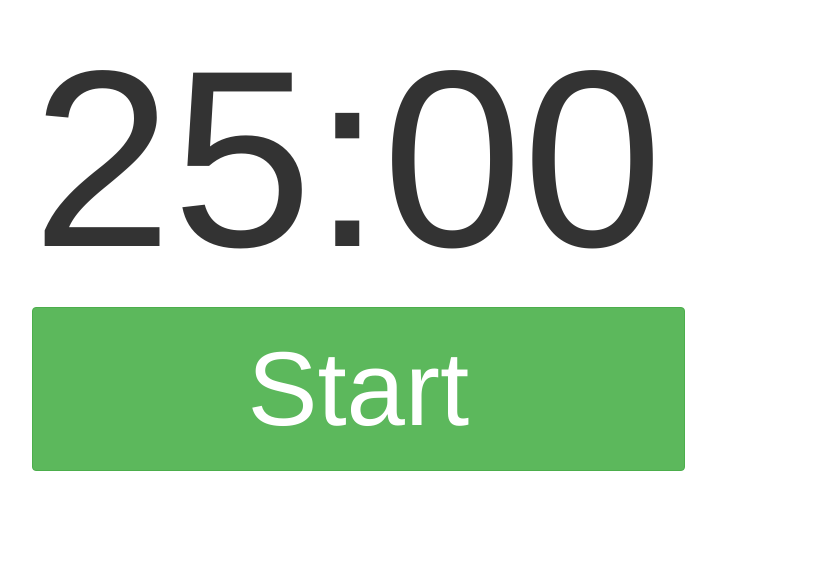
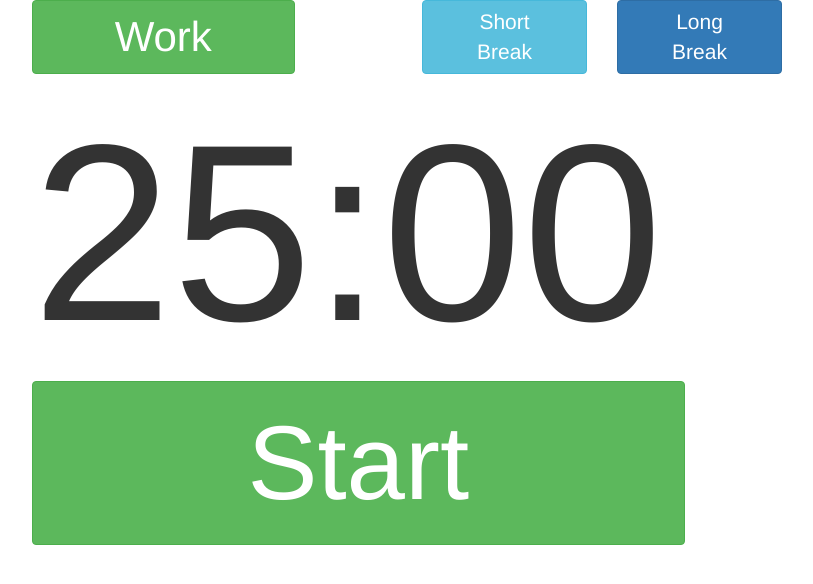
Before and after one commit to bettyjobrotherton/pom_timer, a website: page public/html/index.html in a window 1280 px wide. Shown: the whole page, without its empty margins (233-1046 px from the left). Drawn offline with nearby package versions, Linux system fonts and the light colour scheme; files that its build step writes are made by us from their sources; files whose address does not match are found by name.

Commit message:
Made changes to html and css for new buttons

```diff
--- a/public/css/main.css
+++ b/public/css/main.css
@@ -1,5 +1,13 @@
 #timer {
   font-size: 1800%;
+}
+
+#work {
+  font-size: 300%;
+}
+
+#shortBreak, #longBreak {
+  font-size: 150%;
 }
 
 #start {
--- a/public/html/index.html
+++ b/public/html/index.html
@@ -11,6 +11,17 @@
 </head>
 <body>
   <div class="container">
+    <div class="row">
+      <div class="col-md-3 col-md-offset-2">
+        <button class="btn btn-success btn-block" id="work">Work</button>
+      </div>
+      <div class="col-md-2 col-md-offset-1">
+        <button class="btn btn-info btn-block" id="shortBreak">Short<br>Break</button>
+      </div>
+      <div class="col-md-2">
+        <button class="btn btn-primary btn-block" id="longBreak">Long<br>Break</button>
+      </div>
+    </div>
     <div class="row">
       <div class="col-md-7 col-md-offset-2">
         <h1 id="timer">
--- a/public/js/app.js
+++ b/public/js/app.js
@@ -38,10 +38,12 @@ var timerInterval;
       clearInterval(timerInterval);
       timerInterval = null; //stops timer
 
+      //if not on break
       if(!isOnBreak){
         startButton.attr('disabled', true);
         breakButton.show();
       }
+      //if was on break
       else {
         minutes.text('25');
         seconds.text('00');
```
